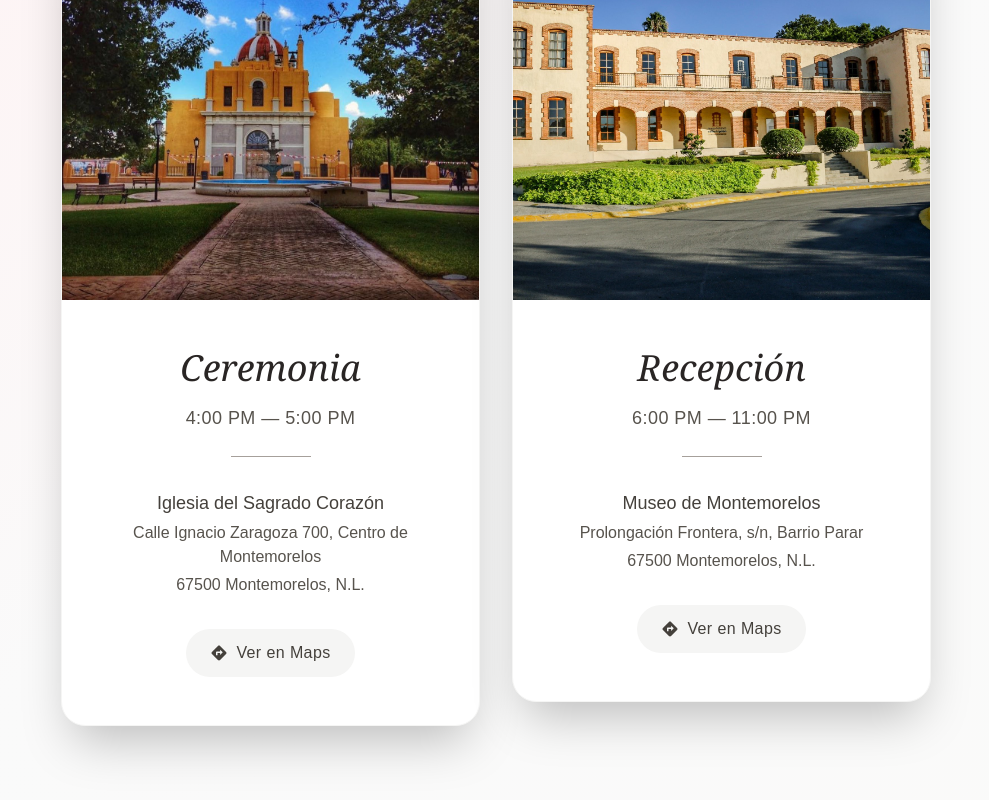
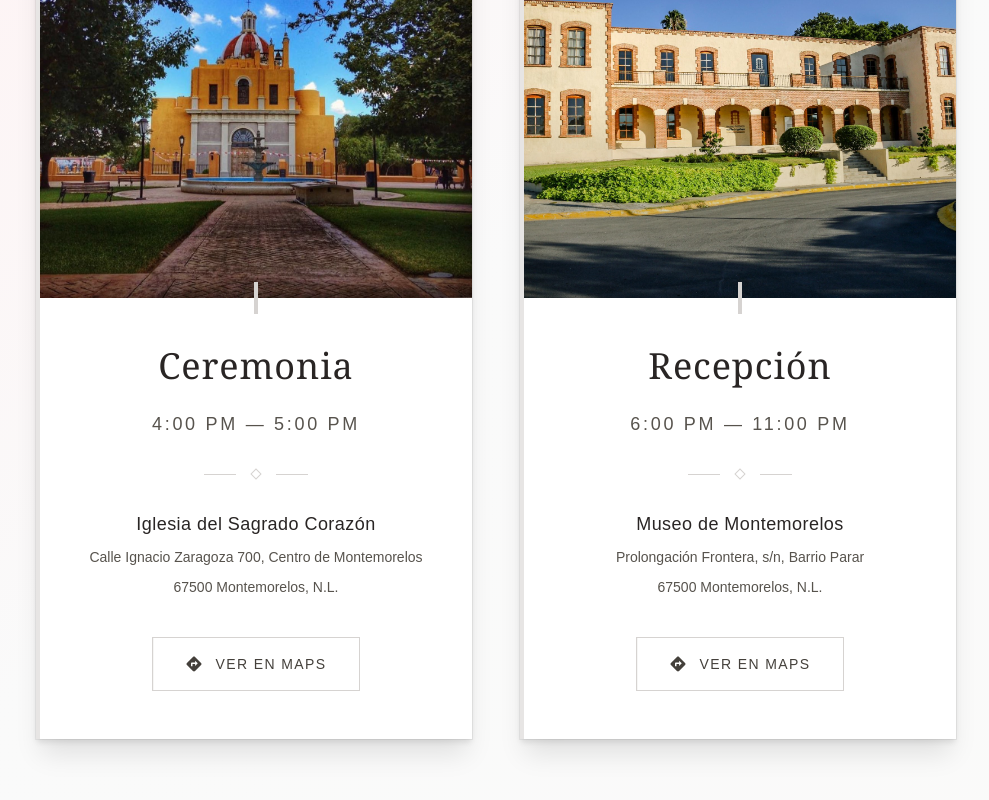
Before and after one commit to AlejoReyna/wedding_invitation, a Next.js app: page / in a window 1280 px wide. Shown: the part 3012-3812 px from the top of the page, without its empty margins (144-1133 px from the left). Built offline with nearby package versions, Linux system fonts and the light colour scheme.

Commit message:
Elegant cards

```diff
--- a/src/app/components/LocationSection.tsx
+++ b/src/app/components/LocationSection.tsx
@@ -19,8 +19,8 @@ export default function LocationSection() {
         });
       },
       {
-        threshold: 0.2,
-        rootMargin: '-50px'
+        threshold: 0.1,
+        rootMargin: '-30px'
       }
     );
 
@@ -43,23 +43,23 @@ export default function LocationSection() {
     >
       <div className="max-w-6xl mx-auto">
         {/* Header */}
-        <div className={`text-center mb-16 transition-all duration-1500 ease-out ${
-          isVisible ? 'opacity-100 translate-y-0' : 'opacity-0 translate-y-12'
+        <div className={`text-center mb-20 transition-all duration-2000 ease-out ${
+          isVisible ? 'opacity-100 translate-y-0' : 'opacity-0 translate-y-16'
         }`}>
-          <h2 className="text-4xl md:text-5xl lg:text-6xl font-light tracking-[0.3em] uppercase text-stone-700 mb-4 garamond-300">
-            CELEBRACIÓN
+          <h2 className="text-4xl md:text-5xl lg:text-6xl font-light tracking-[0.4em] uppercase text-stone-800 mb-6 garamond-300 relative">
+            Evento principal
+            <div className="absolute -bottom-3 left-1/2 transform -translate-x-1/2 w-32 h-px bg-gradient-to-r from-transparent via-stone-400 to-transparent"></div>
           </h2>
-          <div className="w-24 h-px bg-stone-400 mx-auto"></div>
         </div>
 
         {/* Cards Container */}
-        <div className="grid md:grid-cols-2 gap-8 max-w-[870px] mx-auto">
+        <div className="grid md:grid-cols-2 gap-12 max-w-[920px] mx-auto">
 
           {/* Ceremonia Card */}
-          <div className={`transition-all duration-1500 ease-out delay-300 ${
-            isVisible ? 'opacity-100 translate-y-0' : 'opacity-0 translate-y-12'
-          }`}>
-            <div className="bg-white rounded-3xl shadow-2xl overflow-hidden border border-stone-100 hover:shadow-3xl transition-all duration-700">
+          <div className={`group transition-all duration-2000 ease-out ${
+            isVisible ? 'opacity-100 translate-y-0' : 'opacity-0 translate-y-20'
+          }`} style={{ transitionDelay: '400ms' }}>
+            <div className="bg-white overflow-hidden border-l-4 border-stone-200 shadow-elegant hover:shadow-elegant-hover hover:border-stone-400 transition-all duration-700 transform hover:-translate-y-2">
 
               {/* Image Section */}
               <div className="relative h-80 md:h-96 overflow-hidden">
@@ -67,53 +67,67 @@ export default function LocationSection() {
                   src={sagradoCorazon}
                   alt="Ceremonia Religiosa"
                   fill
-                  className="object-cover"
+                  className="object-cover transition-transform duration-700 group-hover:scale-105"
                   sizes="(max-width: 768px) 100vw, 50vw"
                 />
-                <div className="absolute inset-0 bg-gradient-to-t from-black/20 via-transparent to-transparent"></div>
+                <div className="absolute inset-0 bg-gradient-to-t from-black/30 via-transparent to-transparent group-hover:from-black/40 transition-all duration-700"></div>
+
+                {/* Overlay Content */}
+                <div className="absolute bottom-6 left-6 text-white opacity-0 group-hover:opacity-100 transition-all duration-500 transform translate-y-4 group-hover:translate-y-0">
+                  <div className="w-12 h-px bg-white mb-3"></div>
+                  <p className="text-sm tracking-[0.2em] uppercase font-light">Ceremonia Religiosa</p>
+                </div>
               </div>
 
               {/* Content Section */}
-              <div className="p-8 md:p-12 text-center">
+              <div className="p-10 md:p-12 text-center relative">
+
+                {/* Decorative Element */}
+                <div className="absolute top-0 left-1/2 transform -translate-x-1/2 -translate-y-1/2 w-1 h-8 bg-stone-300"></div>
 
                 {/* Title */}
-                <h3 className="text-3xl md:text-4xl font-light italic text-stone-800 mb-4" style={{fontFamily: 'Georgia, serif'}}>
+                <h3 className="text-3xl md:text-4xl font-light text-stone-800 mb-6 tracking-wide" style={{fontFamily: 'Georgia, serif'}}>
                   Ceremonia
                 </h3>
 
                 {/* Time */}
-                <div className="mb-6">
-                  <p className="text-stone-600 text-lg tracking-wide">
+                <div className="mb-8">
+                  <p className="text-stone-600 text-lg tracking-[0.15em] font-light">
                     4:00 PM — 5:00 PM
                   </p>
                 </div>
 
                 {/* Divider */}
-                <div className="w-20 h-px bg-stone-400 mx-auto mb-8"></div>
+                <div className="flex justify-center items-center mb-8">
+                  <div className="w-8 h-px bg-stone-300"></div>
+                  <div className="w-2 h-2 border border-stone-300 transform rotate-45 mx-4"></div>
+                  <div className="w-8 h-px bg-stone-300"></div>
+                </div>
 
                 {/* Location */}
-                <div className="space-y-1 mb-6">
-                  <p className="text-stone-700 text-lg font-medium">
+                <div className="space-y-2 mb-10">
+                  <p className="text-stone-800 text-lg font-medium tracking-wide">
                     Iglesia del Sagrado Corazón
                   </p>
-                  <p className="text-stone-600">
+                  <p className="text-stone-600 text-sm leading-relaxed">
                     Calle Ignacio Zaragoza 700, Centro de Montemorelos
                   </p>
-                  <p className="text-stone-600">
+                  <p className="text-stone-600 text-sm">
                     67500 Montemorelos, N.L.
                   </p>
                 </div>
 
                 {/* Action Button */}
-                <div className="mt-8">
+                <div className="mt-10">
                   <a
                     href="https://www.google.com/maps?client=firefox-b-d&sca_esv=289557ae53a63d3d&uact=5&gs_lp=Egxnd3Mtd2l6LXNlcnAiOWdvb2dsZSBtYXBzIGlnbGVzaWEgc2FncmFkbyBjb3Jhem9uIGRlIGplc3VzIG1vbnRlbW9yZWxvc0gAUABYAHAAeAGQAQCYAQCgAQCqAQC4AQPIAQD4AQGYAgCgAgCYAwCSBwCgBwCyBwC4BwDCBwDIBwA&um=1&ie=UTF-8&fb=1&gl=mx&sa=X&geocode=KafWv5En13yGMVJTeLebkJ03&daddr=Calle+Ignacio+Zaragoza+700,+Centro+de+Montemorelos,+67500+Montemorelos,+N.L."
                     target="_blank"
                     rel="noopener noreferrer"
-                    className="inline-flex items-center gap-2 px-6 py-3 bg-stone-100 hover:bg-stone-200 text-stone-700 rounded-full transition-colors duration-300"
+                    className="group/btn inline-flex items-center gap-3 px-8 py-4 border border-stone-300 hover:border-stone-500 text-stone-700 hover:text-stone-900 transition-all duration-400 relative overflow-hidden"
                   >
-                    <MdDirections className="text-lg" />
-                    <span className="font-light tracking-wide">Ver en Maps</span>
+                    <div className="absolute inset-0 bg-stone-100 transform -translate-x-full group-hover/btn:translate-x-0 transition-transform duration-400"></div>
+                    <MdDirections className="text-lg relative z-10 transform group-hover/btn:rotate-12 transition-transform duration-300" />
+                    <span className="font-light tracking-[0.1em] uppercase text-sm relative z-10">Ver en Maps</span>
                   </a>
                 </div>
               </div>
@@ -121,10 +135,10 @@ export default function LocationSection() {
           </div>
 
           {/* Recepción Card */}
-          <div className={`transition-all duration-1500 ease-out delay-500 ${
-            isVisible ? 'opacity-100 translate-y-0' : 'opacity-0 translate-y-12'
-          }`}>
-            <div className="bg-white rounded-3xl shadow-2xl overflow-hidden border border-stone-100 hover:shadow-3xl transition-all duration-700">
+          <div className={`group transition-all duration-2000 ease-out ${
+            isVisible ? 'opacity-100 translate-y-0' : 'opacity-0 translate-y-20'
+          }`} style={{ transitionDelay: '700ms' }}>
+            <div className="bg-white overflow-hidden border-l-4 border-stone-200 shadow-elegant hover:shadow-elegant-hover hover:border-stone-400 transition-all duration-700 transform hover:-translate-y-2">
 
               {/* Image Section */}
               <div className="relative h-80 md:h-96 overflow-hidden">
@@ -132,66 +146,99 @@ export default function LocationSection() {
                   src={museum}
                   alt="Lugar de Recepción"
                   fill
-                  className="object-cover"
+                  className="object-cover transition-transform duration-700 group-hover:scale-105"
                   sizes="(max-width: 768px) 100vw, 50vw"
                 />
-                <div className="absolute inset-0 bg-gradient-to-t from-black/20 via-transparent to-transparent"></div>
+                <div className="absolute inset-0 bg-gradient-to-t from-black/30 via-transparent to-transparent group-hover:from-black/40 transition-all duration-700"></div>
+
+                {/* Overlay Content */}
+                <div className="absolute bottom-6 left-6 text-white opacity-0 group-hover:opacity-100 transition-all duration-500 transform translate-y-4 group-hover:translate-y-0">
+                  <div className="w-12 h-px bg-white mb-3"></div>
+                  <p className="text-sm tracking-[0.2em] uppercase font-light">Celebración</p>
+                </div>
               </div>
 
               {/* Content Section */}
-              <div className="p-8 md:p-12 text-center">
+              <div className="p-10 md:p-12 text-center relative">
+
+                {/* Decorative Element */}
+                <div className="absolute top-0 left-1/2 transform -translate-x-1/2 -translate-y-1/2 w-1 h-8 bg-stone-300"></div>
 
                 {/* Title */}
-                <h3 className="text-3xl md:text-4xl font-light italic text-stone-800 mb-4" style={{fontFamily: 'Georgia, serif'}}>
+                <h3 className="text-3xl md:text-4xl font-light text-stone-800 mb-6 tracking-wide" style={{fontFamily: 'Georgia, serif'}}>
                   Recepción
                 </h3>
 
                 {/* Time */}
-                <div className="mb-6">
-                  <p className="text-stone-600 text-lg tracking-wide">
+                <div className="mb-8">
+                  <p className="text-stone-600 text-lg tracking-[0.15em] font-light">
                     6:00 PM — 11:00 PM
                   </p>
                 </div>
 
                 {/* Divider */}
-                <div className="w-20 h-px bg-stone-400 mx-auto mb-8"></div>
+                <div className="flex justify-center items-center mb-8">
+                  <div className="w-8 h-px bg-stone-300"></div>
+                  <div className="w-2 h-2 border border-stone-300 transform rotate-45 mx-4"></div>
+                  <div className="w-8 h-px bg-stone-300"></div>
+                </div>
 
                 {/* Location */}
-                <div className="space-y-1 mb-6">
-                  <p className="text-stone-700 text-lg font-medium">
+                <div className="space-y-2 mb-10">
+                  <p className="text-stone-800 text-lg font-medium tracking-wide">
                     Museo de Montemorelos
                   </p>
-                  <p className="text-stone-600">
+                  <p className="text-stone-600 text-sm leading-relaxed">
                     Prolongación Frontera, s/n, Barrio Parar
                   </p>
-                  <p className="text-stone-600">
+                  <p className="text-stone-600 text-sm">
                     67500 Montemorelos, N.L.
                   </p>
                 </div>
 
                 {/* Action Button */}
-                <div className="mt-8">
+                <div className="mt-10">
                   <a
                     href="https://www.google.com/maps/dir//Prolongaci%C3%B3n+Frontera,+s%2Fn,+Barrio+Parar,+67500+Montemorelos,+N.L./@25.1930478,-99.9006511,12z/data=!4m8!4m7!1m0!1m5!1m1!1s0x867cd727ceb145f5:0x1500ee5283da0c71!2m2!1d-99.8182496!2d25.1930706?entry=ttu&g_ep=EgoyMDI1MDYzMC4wIKXMDSoASAFQAw%3D%3D"
                     target="_blank"
                     rel="noopener noreferrer"
-                    className="inline-flex items-center gap-2 px-6 py-3 bg-stone-100 hover:bg-stone-200 text-stone-700 rounded-full transition-colors duration-300"
+                    className="group/btn inline-flex items-center gap-3 px-8 py-4 border border-stone-300 hover:border-stone-500 text-stone-700 hover:text-stone-900 transition-all duration-400 relative overflow-hidden"
                   >
-                    <MdDirections className="text-lg" />
-                    <span className="font-light tracking-wide">Ver en Maps</span>
+                    <div className="absolute inset-0 bg-stone-100 transform -translate-x-full group-hover/btn:translate-x-0 transition-transform duration-400"></div>
+                    <MdDirections className="text-lg relative z-10 transform group-hover/btn:rotate-12 transition-transform duration-300" />
+                    <span className="font-light tracking-[0.1em] uppercase text-sm relative z-10">Ver en Maps</span>
                   </a>
                 </div>
               </div>
             </div>
           </div>
         </div>
-
-
       </div>
 
       <style jsx>{`
-        .shadow-3xl {
-          box-shadow: 0 35px 60px -12px rgba(0, 0, 0, 0.15);
+        .shadow-elegant {
+          box-shadow:
+            0 4px 6px -1px rgba(0, 0, 0, 0.1),
+            0 20px 25px -5px rgba(0, 0, 0, 0.1),
+            0 0 0 1px rgba(0, 0, 0, 0.05);
+        }
+
+        .shadow-elegant-hover {
+          box-shadow:
+            0 10px 15px -3px rgba(0, 0, 0, 0.1),
+            0 25px 50px -12px rgba(0, 0, 0, 0.15),
+            0 0 0 1px rgba(0, 0, 0, 0.05);
+        }
+
+        @keyframes slideInUp {
+          from {
+            opacity: 0;
+            transform: translateY(30px);
+          }
+          to {
+            opacity: 1;
+            transform: translateY(0);
+          }
         }
       `}</style>
     </section>
```
